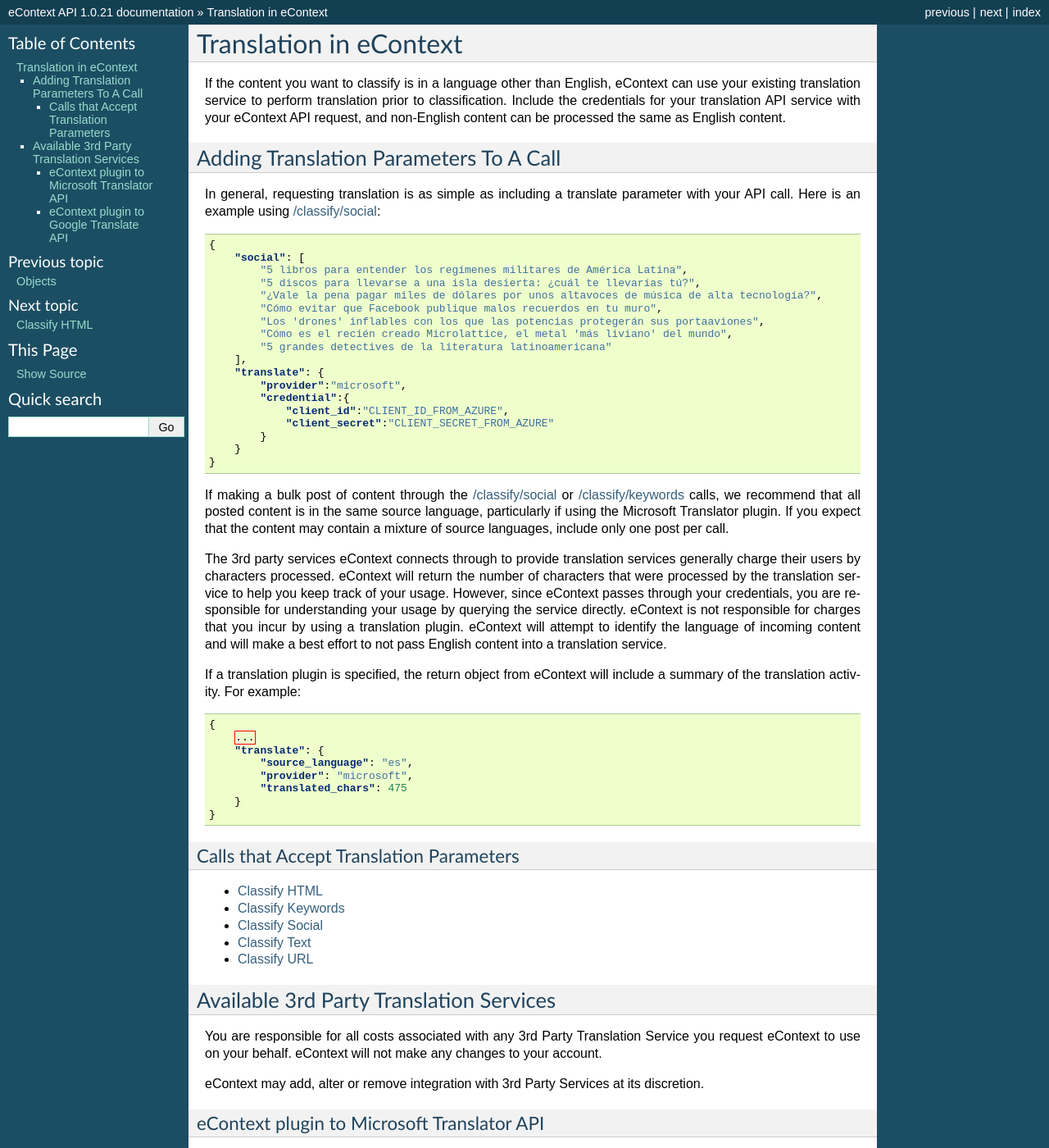
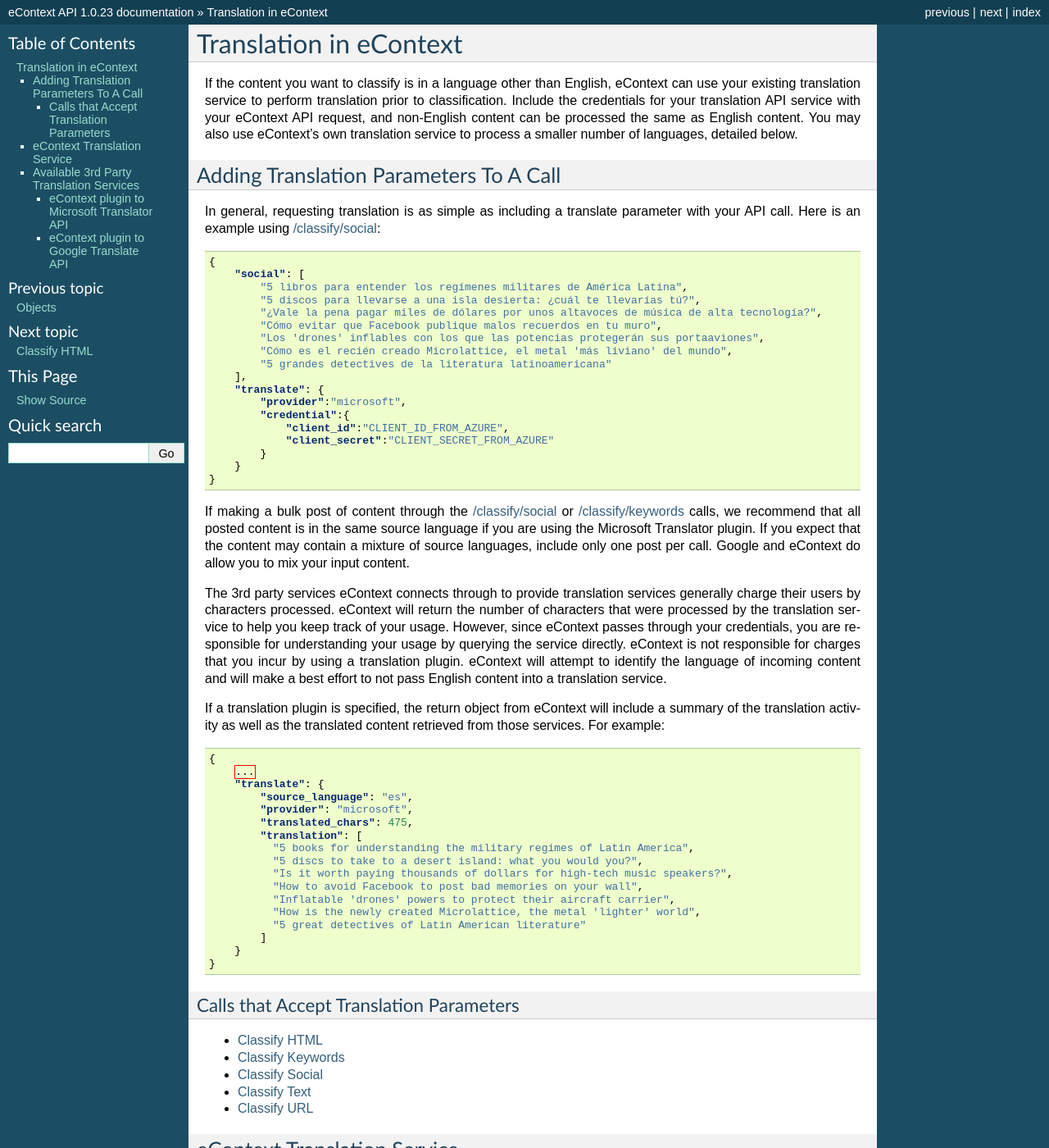
Before and after one commit to info-com/zenya-api-docs, a Sphinx documentation site: the page built from source/translation.rst, in a window 1280 px wide and 1400 px high. Shown: the whole window at 82% size. Built offline with Sphinx 7.4.7, drawn with Linux system fonts in a browser that asks for light colours; pages that are not in the unit, such as notebooks, are missing from menus; some of the changed text lies outside the part shown.

Commit message:
added info about econtext inhouse translation

```diff
--- a/source/_static/classify-social-translate-output.json
+++ b/source/_static/classify-social-translate-output.json
@@ -3,6 +3,15 @@
     "translate": {
         "source_language": "es",
         "provider": "microsoft",
-        "translated_chars": 475
+        "translated_chars": 475,
+        "translation": [
+          "5 books for understanding the military regimes of Latin America",
+          "5 discs to take to a desert island: what you would you?",
+          "Is it worth paying thousands of dollars for high-tech music speakers?",
+          "How to avoid Facebook to post bad memories on your wall",
+          "Inflatable 'drones' powers to protect their aircraft carrier",
+          "How is the newly created Microlattice, the metal 'lighter' world",
+          "5 great detectives of Latin American literature"
+        ]
     }
 }
--- a/source/conf.py
+++ b/source/conf.py
@@ -48,9 +48,9 @@
 # built documents.
 #
 # The short X.Y version.
-version = '1.0.21'
+version = '1.0.23'
 # The full version, including alpha/beta/rc tags.
-release = '1.0.21'
+release = '1.0.23'
 
 # The language for content autogenerated by Sphinx. Refer to documentation
 # for a list of supported languages.
--- a/source/index.rst
+++ b/source/index.rst
@@ -10,6 +10,7 @@
     :maxdepth: 2
 
     introduction
+    bestpractices
     authentication
     objects
     translation
--- a/source/translation.rst
+++ b/source/translation.rst
@@ -5,7 +5,8 @@
 can use your existing translation service to perform translation prior to
 classification.  Include the credentials for your translation API service
 with your eContext API request, and non-English content can be processed the
-same as English content.
+same as English content.  You may also use eContext's own translation service to
+process a smaller number of languages, detailed below.
 
 Adding Translation Parameters To A Call
 ---------------------------------------
@@ -18,8 +19,9 @@
 
 If making a bulk post of content through the :doc:`/classify/social <classify-social>`
 or :doc:`/classify/keywords <classify-keywords>` calls, we recommend that all posted content
-is in the same source language, particularly if using the Microsoft Translator plugin.
-If you expect that the content may contain a mixture of source languages, include only one post per call.
+is in the same source language if you are using the Microsoft Translator plugin.
+If you expect that the content may contain a mixture of source languages, include
+only one post per call.  Google and eContext do allow you to mix your input content.
 
 The 3rd party services eContext connects through to provide translation services
 generally charge their users by characters processed.  eContext will return the
@@ -32,7 +34,8 @@
 service.
 
 If a translation plugin is specified, the return object from eContext will
-include a summary of the translation activity.  For example:
+include a summary of the translation activity as well as the translated content
+retrieved from those services.  For example:
 
 .. literalinclude:: _static/classify-social-translate-output.json
     :language: json
@@ -49,6 +52,22 @@
     classify-social
     classify-text
     classify-url
+
+eContext Translation Service
+----------------------------------------
+
+eContext's inhouse translation service provides fast machine translation for the
+following languages:
+
+    * Spanish
+    * French
+    * Portuguese
+    * Italian
+    * Dutch
+    * German
+
+Please contact your sales representative at eContext for more information on
+signing up for eContext Translation Services.
 
 Available 3rd Party Translation Services
 ----------------------------------------
```
Also changed, not shown: source/changelog.rst (+14 -0 lines), source/objects.rst (+26 -10 lines).
